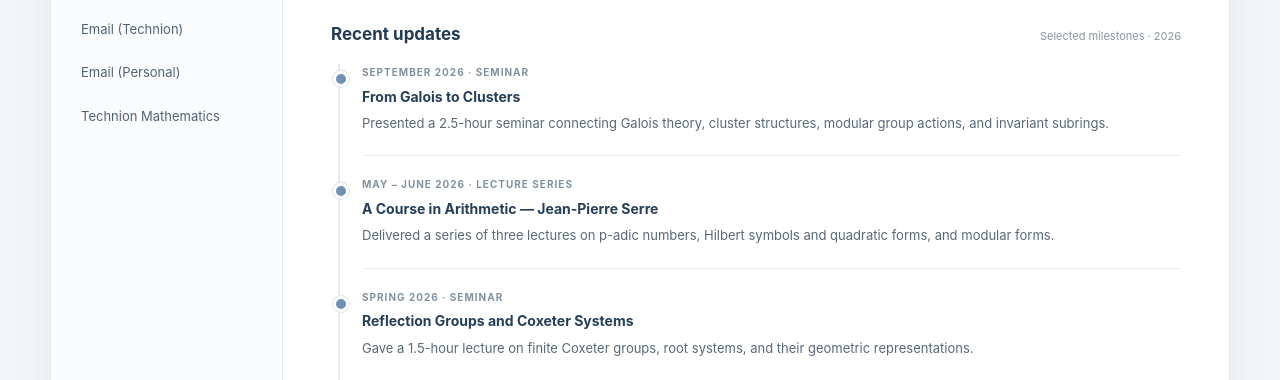
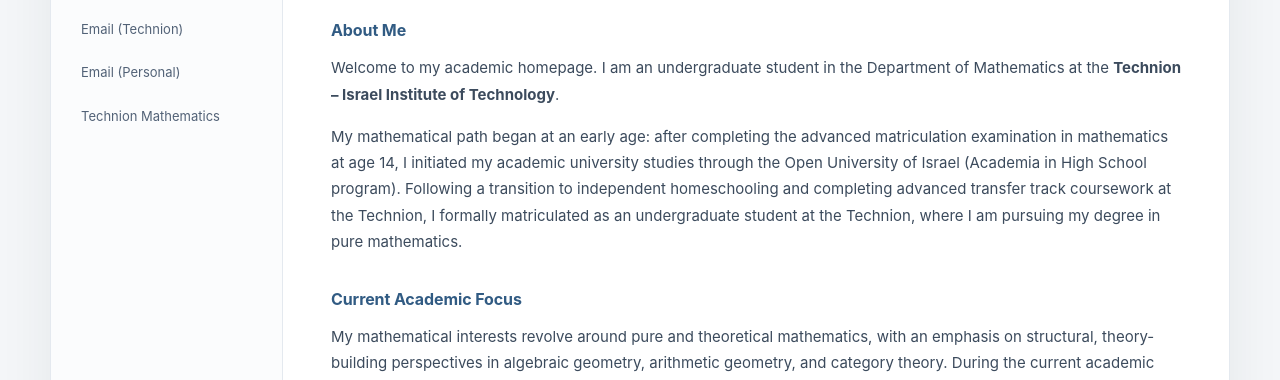
Before and after one commit to mimonyehonatn/yehonatn_m.github.io, a plain HTML site: page index.html in a window 1280 px wide. Shown: the part 572-952 px from the top of the page. Drawn offline with nearby package versions, Linux system fonts and the light colour scheme.

Commit message:
Update index.html

```diff
--- a/index.html
+++ b/index.html
@@ -187,7 +187,7 @@
       padding-left: 3px;
     }
 
-    /* Profile Card & Feed */
+    /* Profile Card */
     .profile-hero {
       display: grid;
       grid-template-columns: 112px minmax(0, 1fr);
@@ -254,78 +254,6 @@
 
     .profile-meta a {
       overflow-wrap: anywhere;
-    }
-
-    .feed-heading {
-      display: flex;
-      justify-content: space-between;
-      align-items: baseline;
-      gap: 12px;
-      margin: 34px 0 14px;
-    }
-
-    .feed-heading h3 {
-      font-size: 17px;
-      color: #213a55;
-      margin: 0;
-    }
-
-    .feed-heading span {
-      font-size: 11px;
-      color: #8995a4;
-    }
-
-    .feed-list {
-      border-left: 2px solid #e4ebf2;
-      margin: 8px 0 28px 7px;
-      padding-left: 22px;
-    }
-
-    .feed-item {
-      position: relative;
-      padding: 0 0 21px;
-      margin: 0 0 20px;
-      border-bottom: 1px solid #edf0f3;
-    }
-
-    .feed-item:last-child {
-      border-bottom: 0;
-      margin-bottom: 0;
-    }
-
-    .feed-item:before {
-      content: "";
-      position: absolute;
-      left: -29px;
-      top: 7px;
-      width: 10px;
-      height: 10px;
-      border-radius: 50%;
-      background: #6e91b4;
-      border: 3px solid #ffffff;
-      box-shadow: 0 0 0 1px #d8e3ed;
-    }
-
-    .feed-date {
-      font-size: 10px;
-      text-transform: uppercase;
-      letter-spacing: 1px;
-      color: #8290a0;
-      font-weight: 700;
-      margin-bottom: 3px;
-    }
-
-    .feed-item h4 {
-      font-size: 14px;
-      color: #263e58;
-      margin: 0 0 4px;
-    }
-
-    .feed-item p {
-      font-size: 13px;
-      line-height: 1.65;
-      margin: 0;
-      color: #5a6878;
     }
 
     /* Academic Tables */
@@ -507,10 +435,10 @@
       <ul>
         <li><a href="#home" id="nav-home" class="active" onclick="showPage('home')">Home</a></li>
         <li><a href="#journey" id="nav-journey" onclick="showPage('journey')">Academic Journey</a></li>
-        <li><a href="#research" id="nav-research" onclick="showPage('research')">Research & Interests</a></li>
+        <li><a href="#research" id="nav-research" onclick="showPage('research')">Research &amp; Interests</a></li>
         <li><a href="#coursework" id="nav-coursework" onclick="showPage('coursework')">Coursework</a></li>
-        <li><a href="#talks" id="nav-talks" onclick="showPage('talks')">Talks & Presentations</a></li>
-        <li><a href="#writings" id="nav-writings" onclick="showPage('writings')">Notes & Writings</a></li>
+        <li><a href="#talks" id="nav-talks" onclick="showPage('talks')">Talks &amp; Presentations</a></li>
+        <li><a href="#writings" id="nav-writings" onclick="showPage('writings')">Notes &amp; Writings</a></li>
       </ul>
 
       <h3>Links</h3>
@@ -545,34 +473,6 @@
               <span>&#9993; <a href="mailto:mimonyehonatn10@gmail.com">mimonyehonatn10@gmail.com</a></span>
             </div>
           </div>
-        </div>
-
-        <div class="feed-heading">
-          <h3>Recent updates</h3>
-          <span>Selected milestones &middot; 2026</span>
-        </div>
-
-        <div class="feed-list">
-          <article class="feed-item">
-            <div class="feed-date">September 2026 &middot; Seminar</div>
-            <h4>From Galois to Clusters</h4>
-            <p>Presented a 2.5-hour seminar connecting Galois theory, cluster structures, modular group actions, and invariant subrings.</p>
-          </article>
-          <article class="feed-item">
-            <div class="feed-date">May &ndash; June 2026 &middot; Lecture series</div>
-            <h4>A Course in Arithmetic &mdash; Jean-Pierre Serre</h4>
-            <p>Delivered a series of three lectures on p-adic numbers, Hilbert symbols and quadratic forms, and modular forms.</p>
-          </article>
-          <article class="feed-item">
-            <div class="feed-date">Spring 2026 &middot; Seminar</div>
-            <h4>Reflection Groups and Coxeter Systems</h4>
-            <p>Gave a 1.5-hour lecture on finite Coxeter groups, root systems, and their geometric representations.</p>
-          </article>
-          <article class="feed-item">
-            <div class="feed-date">May 2026 &middot; Research notes</div>
-            <h4>Locally Polynomial Spaces over Topological Rings</h4>
-            <p>Developing an exploratory framework for spaces of locally polynomial functions and their algebraic and topological structure.</p>
-          </article>
         </div>
 
         <h3 class="section-subtitle">About Me</h3>
@@ -630,11 +530,6 @@
             <strong>2024:</strong> Completed the 5-unit advanced high school matriculation exam in mathematics at age 14.
           </li>
         </ul>
-
-        <h3 class="section-subtitle">Methodology &amp; Approach</h3>
-        <p>
-          I am drawn to top-down, conceptual mathematics that emphasizes large structural perspectives. I spend significant time working through foundational treatises independently&mdash;ranging from Serre's arithmetic texts to modern lecture notes on algebraic stacks and cluster algebras.
-        </p>
       </section>
 
       <!-- PAGE: RESEARCH & INTERESTS -->
@@ -642,16 +537,23 @@
         <h2 class="page-title">Research &amp; Interests</h2>
 
         <p>
-          My mathematical interests lie primarily in abstract algebra, arithmetic geometry, and category theory:
+          My mathematical interests center on algebraic and arithmetic geometry, and more broadly on giving geometric meaning to algebraic and arithmetic objects:
         </p>
 
         <ul class="bullet-list">
-          <li><strong>The Langlands Program &amp; Geometric Langlands:</strong> Moduli stack of \(G\)-bundles (\(\mathrm{Bun}_G\)), automorphic sheaves, and categorical perspectives.</li>
-          <li><strong>Arithmetic &amp; Algebraic Geometry:</strong> Moduli spaces, vector bundles on curves, schemes, and Galois representations.</li>
-          <li><strong>Representation Theory &amp; Reflection Groups:</strong> Coxeter groups, root systems, and related combinatorial structures.</li>
-          <li><strong>Cluster Algebras &amp; Invariant Theory:</strong> Relations to Galois theory, fixed fields, and modular groups.</li>
-          <li><strong>Number Theory:</strong> \(p\)-adic analysis, local fields, Hilbert symbols, and Fourier analysis on number fields.</li>
+          <li><strong>Algebraic &amp; Arithmetic Geometry:</strong> Schemes, curves, moduli spaces, and vector bundles, with an emphasis on understanding algebraic structures through geometric intuition.</li>
+          <li><strong>Local &amp; Global Fields and the Three-Way Analogy:</strong> The parallel worlds of Riemann surfaces, function fields over finite fields, and number fields (\(\operatorname{Spec}(\mathbb{Z})\))&mdash;studying each setting in its own right, as well as the deep structural dictionary connecting them.</li>
+          <li><strong>Galois Theory &amp; Galois Representations:</strong> The structure of the absolute Galois group \(\operatorname{Gal}(\overline{\mathbb{Q}}/\mathbb{Q})\), Galois representations, and their geometric interpretations.</li>
+          <li><strong>The Langlands Program &amp; Geometric Langlands:</strong> Moduli stacks of \(G\)-bundles (\(\mathrm{Bun}_G\)), sheaves, and the bridge between arithmetic and geometry.</li>
         </ul>
+
+        <h3 class="section-subtitle">Mathematical Perspective</h3>
+        <p>
+          When I study mathematics, I am less interested in isolated tricks or purely formal manipulations, and much more interested in the underlying meaning behind a definition or a theorem. I naturally gravitate toward Grothendieck's style of thinking: finding the right conceptual framework and geometric picture in which objects and their relationships become transparent, rather than forcing results through ad hoc computations.
+        </p>
+        <p>
+          For me, understanding a mathematical object means seeing what kind of space or geometry it represents, how it behaves locally and globally, and how it fits into a larger unified picture.
+        </p>
 
         <h3 class="section-subtitle">Upcoming Research Project (Spring 2027)</h3>
         <p>
@@ -938,7 +840,7 @@
         <ul class="bullet-list">
           <li style="margin-bottom: 18px;">
             <strong>"From Galois to Clusters: Fixed Fields, Modular Groups, and Invariants"</strong><br>
-            <em>Technion Cluster Algebra Course, September 2026</em><br>
+            <em>Technion Cluster Algebra Course, July 2026</em><br>
             A 2.5-hour seminar lecture connecting Galois theory, cluster structures, modular group actions, and invariant subrings.<br>
             <a href="Cluster_algebra_lecture (5).pdf" target="_blank" class="note-link" style="margin-top: 4px;">&DownArrow; Lecture Notes (PDF)</a>
           </li>
@@ -1044,6 +946,3 @@
 
 </body>
 </html>
-
-</body>
-</html>
```
